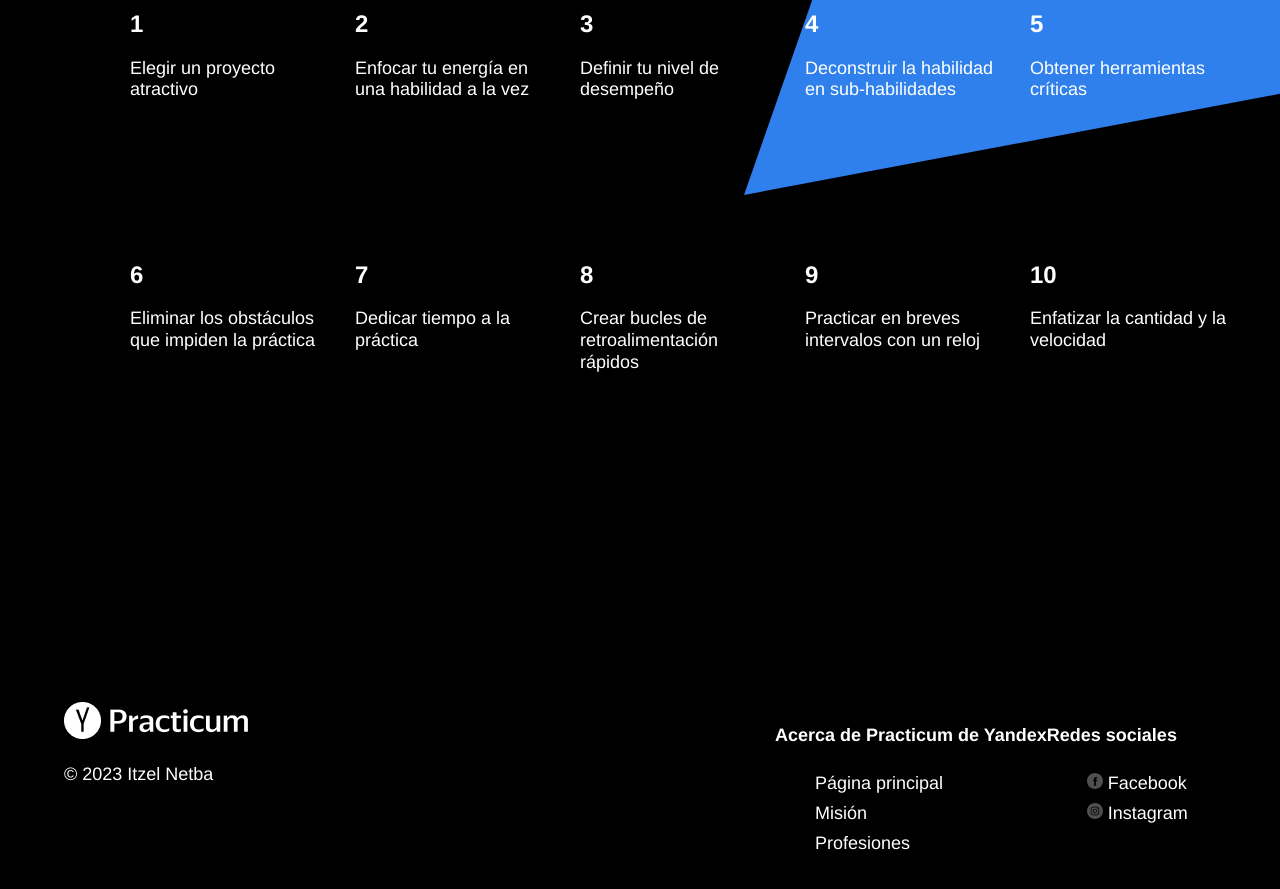
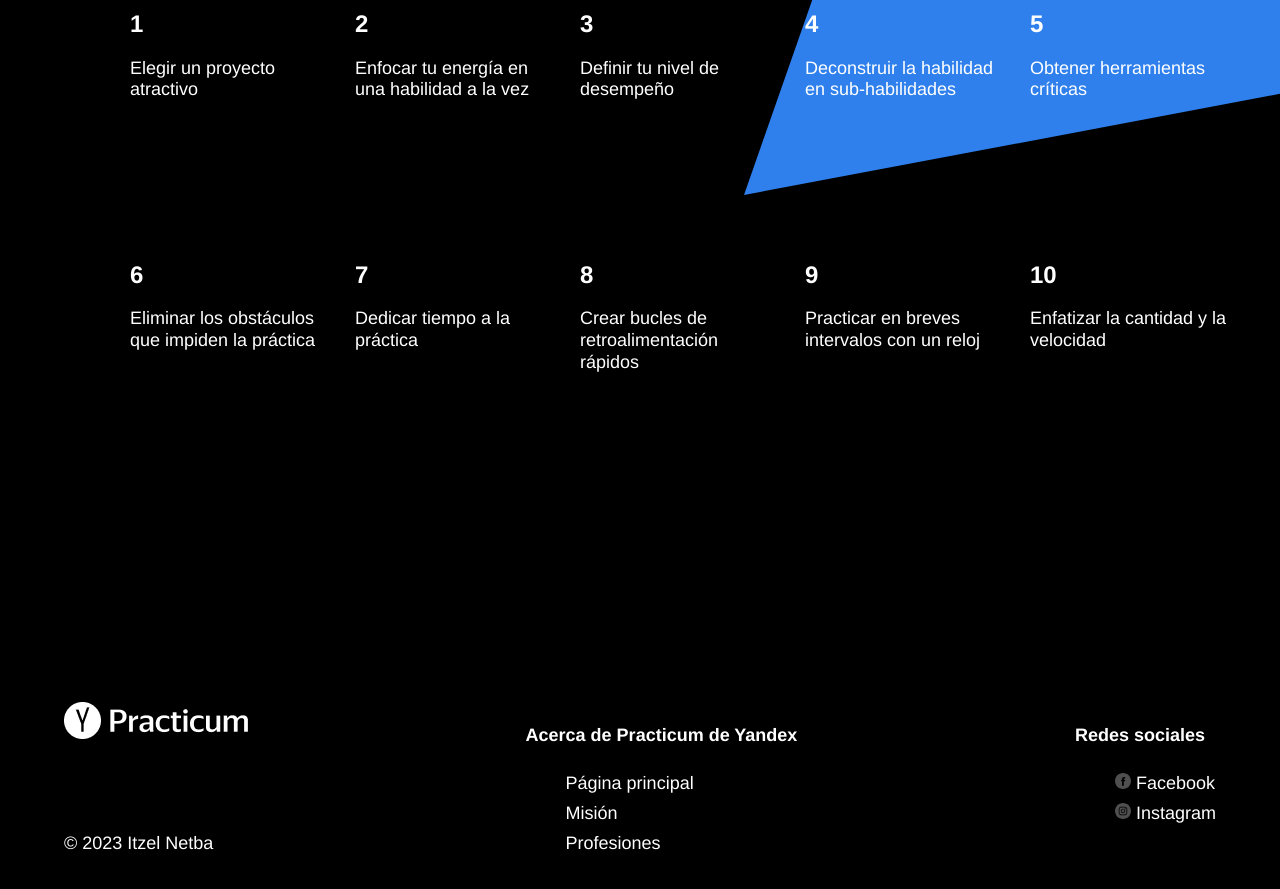
Before and after one commit to AdrianJimenezZ/web_project_1_es, a plain HTML site: page index.html in a window 1280 px wide. Shown: the part 3747-4636 px from the top of the page. Drawn offline with Linux system fonts and the light colour scheme.

Commit message:
pryecto terminado

```diff
--- a/styles/style.css
+++ b/styles/style.css
@@ -332,21 +332,28 @@
   align-content: space-around;
   width:90%;
   margin:auto;
+  justify-content: space-between;
+
 }
 
 .footer__column-content-copyright{
-  flex-basis:711px;
+  /*flex-basis:711px;*/
+  display: flex;
+  flex-direction: column;
+  justify-content: space-between;
+
 
 }
 .logo_place_footer{
   width:183px;
   height:35px;
+  align-self: start;
 }
 .footer__author{
   line-height: 25px;
   font-size: 18px;
   font-weight: normal;
-  bottom:0;
+  bottom: 0;
 }
 .footer__column-heading{
   line-height: 30px;
```
